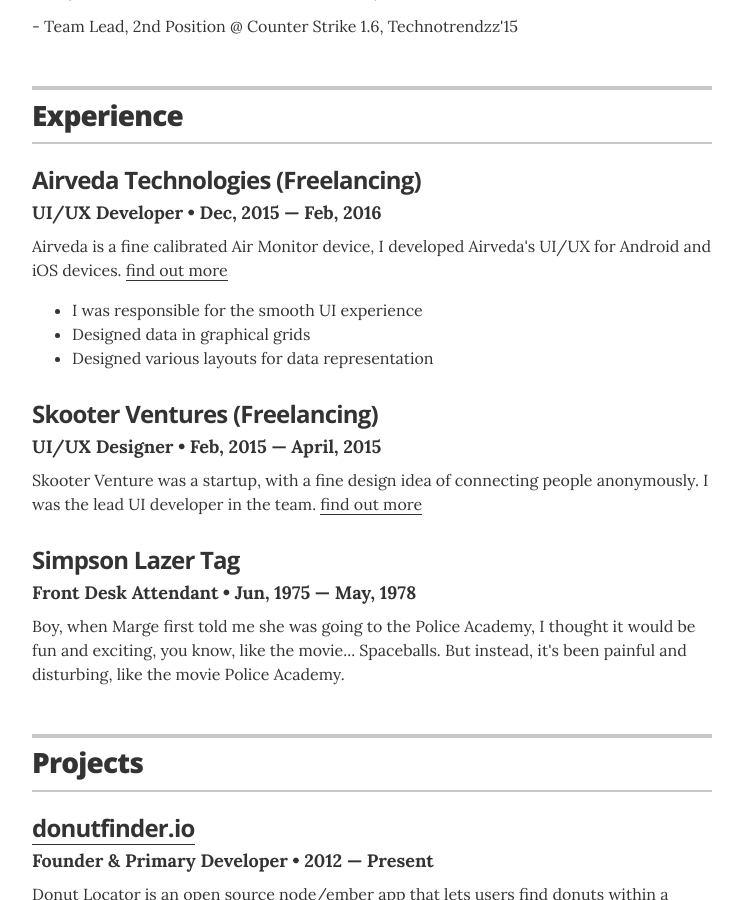
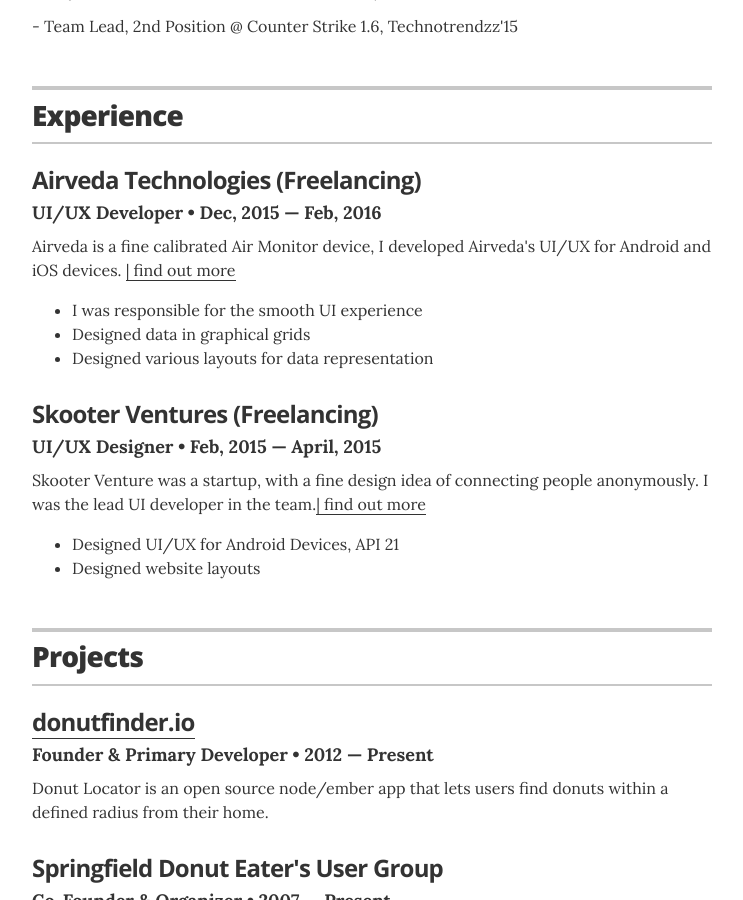
Before and after one commit to ja1sh/jaisharmafps.github.io, a Jekyll site: the page built from index.html, in a window 1280 px wide and 900 px high, scrolled down 717 px. Shown: the whole window, without its empty margins (268-1011 px from the left). Built offline with Jekyll 4.4.1, drawn with Linux system fonts in a browser that asks for light colours.

Commit message:
details update x1.6

```diff
--- a/_layouts/resume.html
+++ b/_layouts/resume.html
@@ -72,7 +72,7 @@
         <div class="resume-item" itemscope itemprop="worksFor" itemtype="http://schema.org/Organization">
           <h3 class="resume-item-title" itemprop="name">Airveda Technologies (Freelancing)</h3>
           <h4 class="resume-item-details" itemprop="description">UI/UX Developer &bull; Dec, 2015 &mdash; Feb, 2016</h4>
-          <p class="resume-item-copy">Airveda is a fine calibrated Air Monitor device, I developed Airveda's UI/UX for Android and iOS devices. <a href="https://play.google.com/store/apps/details?id=in.airveda&hl=en">find out more</a></p>
+          <p class="resume-item-copy">Airveda is a fine calibrated Air Monitor device, I developed Airveda's UI/UX for Android and iOS devices. <a href="https://play.google.com/store/apps/details?id=in.airveda&hl=en">| find out more</a></p>
           <ul class="resume-item-list">
             <li>I was responsible for the smooth UI experience</li>
             <li>Designed data in graphical grids</li>
@@ -86,18 +86,12 @@
         <div class="resume-item" itemscope itemprop="worksFor" itemtype="http://schema.org/Organization">
           <h3 class="resume-item-title" itemprop="name">Skooter Ventures (Freelancing)</h3>
           <h4 class="resume-item-details" itemprop="description">UI/UX Designer &bull; Feb, 2015 &mdash; April, 2015</h4>
-          <p class="resume-item-copy">Skooter Venture was a startup, with a fine design idea of connecting people anonymously. I was the lead UI developer in the team. <a href="https://play.google.com/store/apps/details?id=com.skooterapp&hl=en">find out more</a></p>
-
+          <p class="resume-item-copy">Skooter Venture was a startup, with a fine design idea of connecting people anonymously. I was the lead UI developer in the team.<a href="https://play.google.com/store/apps/details?id=com.skooterapp&hl=en">| find out more</a></p>
+			<ul class="resume-item-list">
+            	<li>Designed UI/UX for Android Devices, API 21</li>
+            	<li>Designed website layouts</li>
+            </ul>
         </div><!-- end of resume-item -->
-
-        <!-- by now you're getting the picture... -->
-        <div class="resume-item" itemscope itemprop="worksFor" itemtype="http://schema.org/Organization">
-          <h3 class="resume-item-title" itemprop="name">Simpson Lazer Tag</h3>
-          <h4 class="resume-item-details" itemprop="description">Front Desk Attendant &bull; Jun, 1975 &mdash; May, 1978</h4>
-          <p class="resume-item-copy">Boy, when Marge first told me she was going to the Police Academy, I thought it would be fun and exciting, you know, like the movie... Spaceballs. But instead, it's been painful and disturbing, like the movie Police Academy.</p>
-
-        </div><!-- end of resume-item -->
-
       </section>
       <!-- end Experience -->
       {% endif %}
```
